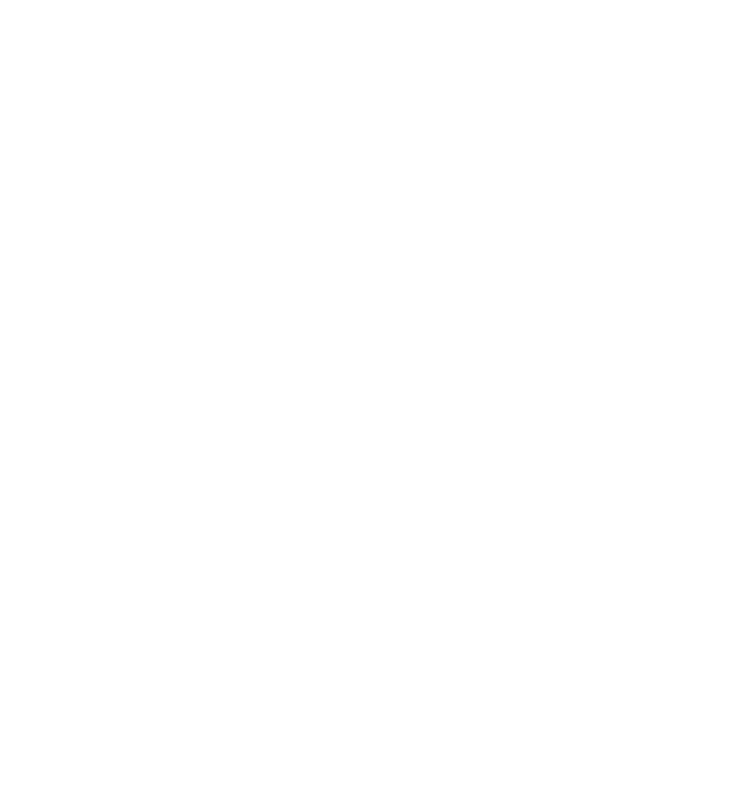
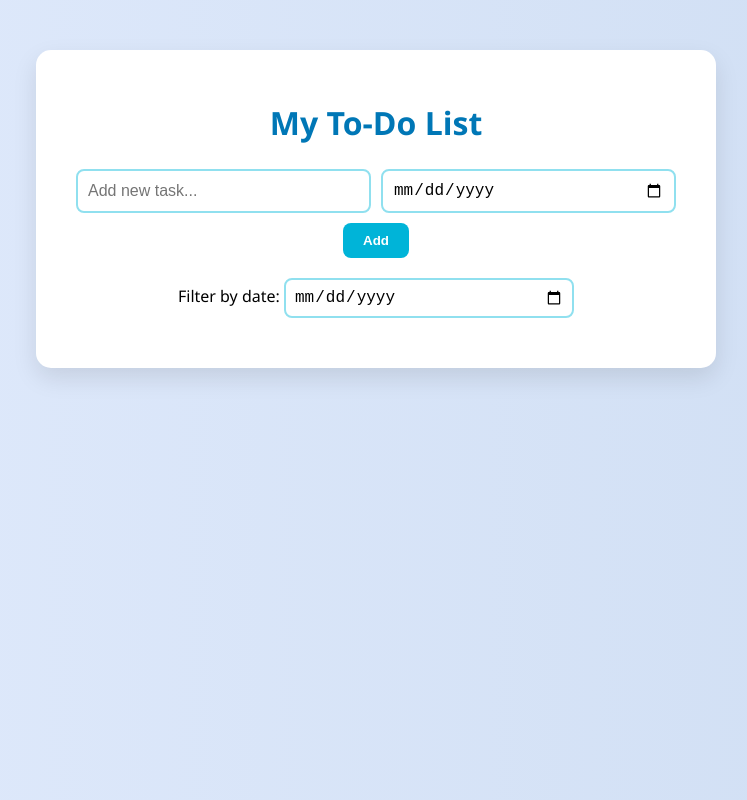
Before and after one commit to Revou-Coding-Camp/codingcamp-7-jul-25-Luqy12, a plain HTML site: page index.html in a window 1280 px wide. Shown: the whole page, without its empty margins (264-1011 px from the left). Drawn offline with Linux system fonts and the light colour scheme; files that its build step writes are made by us from their sources.

Commit message:
Update index.html
Signed-off-by: DAFFA LUQYANA RYANAF <luqydaffa32@gmail.com>

```diff
--- a/index.html
+++ b/index.html
@@ -1,11 +1,29 @@
 <!DOCTYPE html>
 <html lang="en">
 <head>
-    <meta charset="UTF-8">
-    <meta name="viewport" content="width=device-width, initial-scale=1.0">
-    <title>Document</title>
+  <meta charset="UTF-8" />
+  <meta name="viewport" content="width=device-width, initial-scale=1.0"/>
+  <title>To-Do List App</title>
+  <link rel="stylesheet" href="css/style.css" />
 </head>
 <body>
+  <div class="container">
+    <h1>My To-Do List</h1>
 
+    <form id="todo-form">
+      <input type="text" id="todo-input" placeholder="Add new task..." required />
+      <input type="date" id="todo-date" required />
+      <button type="submit">Add</button>
+    </form>
+
+    <div class="filter-section">
+      <label for="filter">Filter by date: </label>
+      <input type="date" id="filter-date" />
+    </div>
+
+    <ul id="todo-list"></ul>
+  </div>
+
+  <script src="js/script.js"></script>
 </body>
 </html>
```
